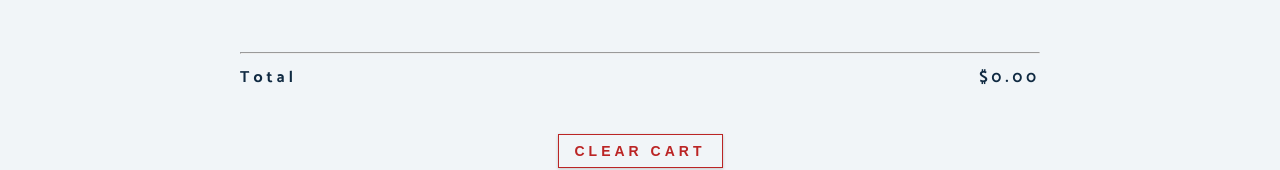
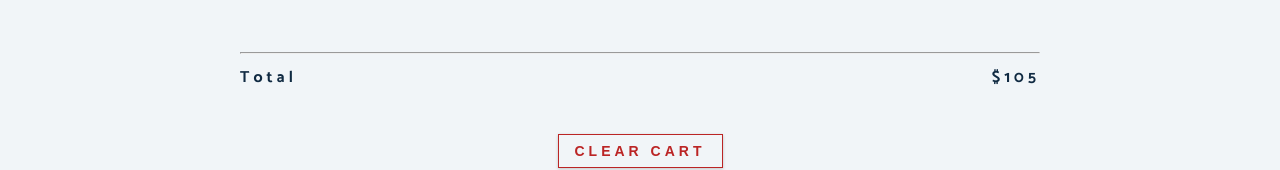
Before and after one commit to angun2serkan/react-redux-practice, a React (Create React App) app: page / in a window 1280 px wide. Shown: the part 496-666 px from the top of the page. Built offline with nearby package versions, Linux system fonts and the light colour scheme.

Commit message:
Connect Cart Container

```diff
--- a/src/App.js
+++ b/src/App.js
@@ -21,7 +21,7 @@ import {Provider} from "react-redux";
 // initial store
 const initialStore = {
   cart: cartItems,
-  total: 0,
+  total: 105,
   amount: 5,
 }
 
@@ -34,7 +34,7 @@ function App() {
   return (
     <Provider store={store}>
       <Navbar />
-      <CartContainer cart={cartItems} />
+      <CartContainer />
     </Provider>
   );
 }
--- a/src/components/CartContainer.js
+++ b/src/components/CartContainer.js
@@ -1,6 +1,7 @@
 import React from "react";
+import {connect} from 'react-redux';
 import CartItem from "./CartItem";
-const CartContainer = ({ cart = [] }) => {
+const CartContainer = ({cart = [], total}) => {
   if (cart.length === 0) {
     return (
       <section className="cart">
@@ -29,7 +30,7 @@ const CartContainer = ({ cart = [] }) => {
         <hr />
         <div className="cart-total">
           <h4>
-            total <span>$0.00</span>
+            total <span>${total}</span>
           </h4>
         </div>
         <button className="btn clear-btn">clear cart</button>
@@ -38,4 +39,8 @@ const CartContainer = ({ cart = [] }) => {
   );
 };
 
-export default CartContainer;
+const mapStateToProps = selam => {
+  const{cart,total} = selam;
+  return {cart, total}
+};
+export default connect(mapStateToProps) (CartContainer);
--- a/src/components/Navbar.js
+++ b/src/components/Navbar.js
@@ -1,7 +1,7 @@
 import React from "react";
 import {connect} from 'react-redux';
 
-//after add connect() and create mapStateToProps and add amount into it we can use amount as a prop in this component
+//after add connect() and create mapStateToProps and add amount into it we can use amount as a prop in this
 const Navbar = ({amount}) => {
   return (
     <nav>
```
